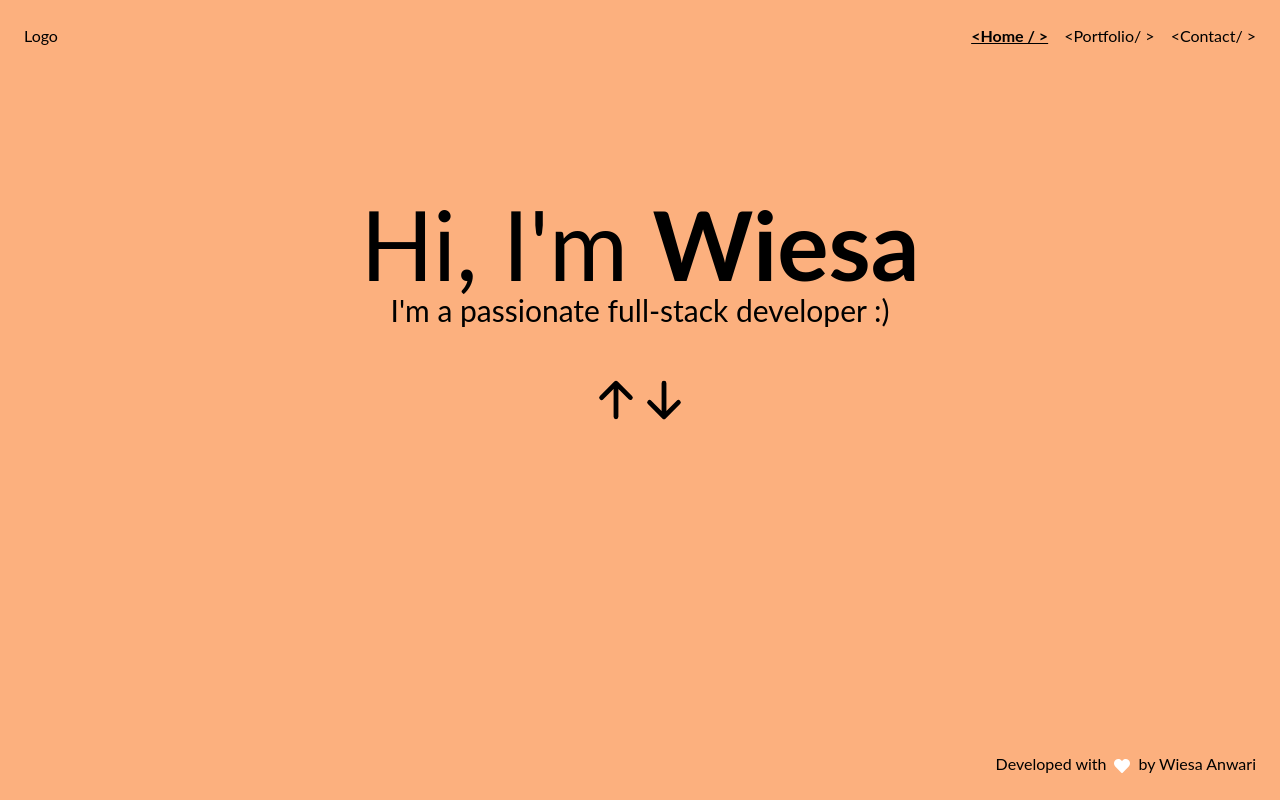
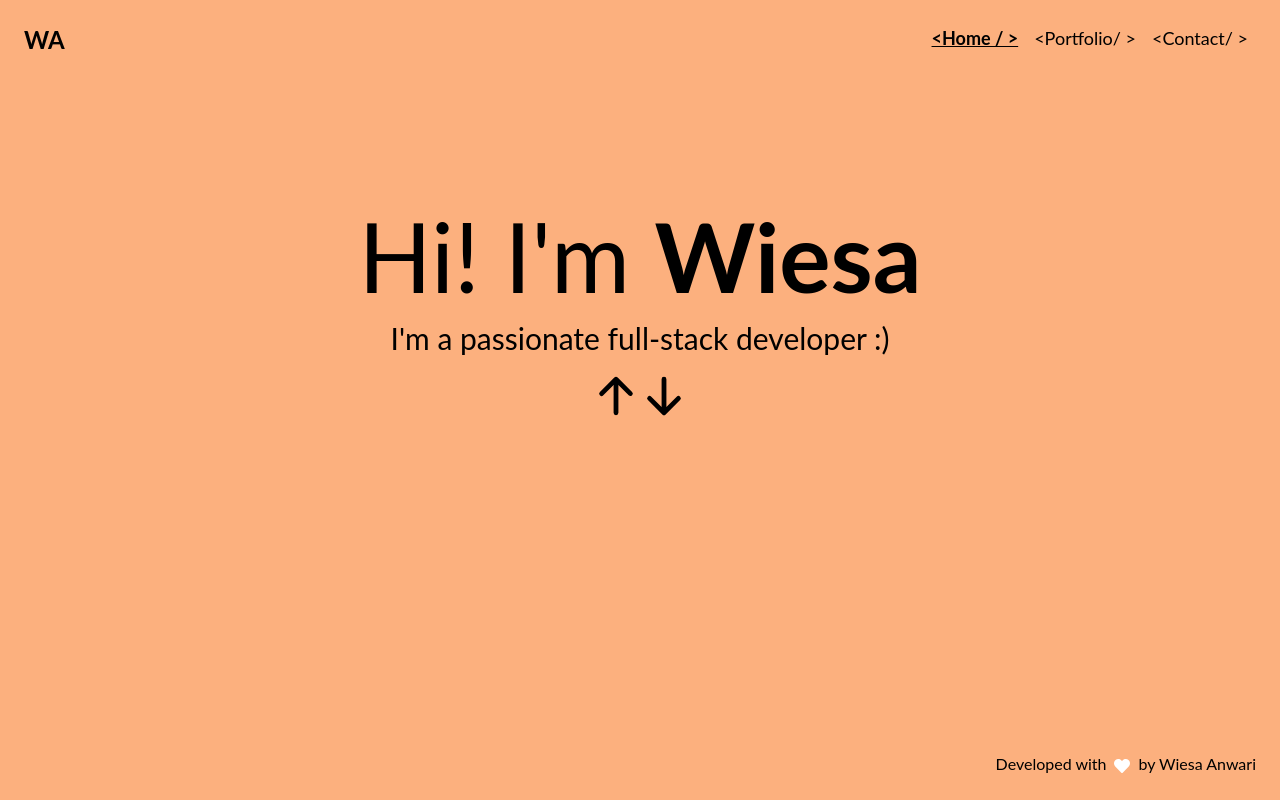
Before and after one commit to wanwari/wanwari.ca, a React (Create React App) app: page / in a window 1280 px wide. Built offline with nearby package versions, Linux system fonts and the light colour scheme.

Commit message:
style: minor padding & text changes

```diff
--- a/src/components/Header.tsx
+++ b/src/components/Header.tsx
@@ -7,11 +7,13 @@ interface HeaderProps {
 const Header = ({ active }: HeaderProps) => {
 	return (
 		<div className="flex justify-between">
-			<div className="p-6">Logo</div>
-			<div className="p-6">
+			<div className="p-6 text-2xl font-bold">
+				<Link to="/">WA</Link>
+			</div>
+			<div className="p-6 text-lg">
 				<Link
 					to="/"
-					className={`pl-4 ${
+					className={`mx-2 hover:text-white ${
 						active === "home" ? "font-bold underline" : ""
 					}`}
 				>
@@ -19,7 +21,7 @@ const Header = ({ active }: HeaderProps) => {
 				</Link>
 				<Link
 					to="/portfolio"
-					className={`pl-4 ${
+					className={`mx-2 hover:text-white ${
 						active === "portfolio" ? "font-bold underline" : ""
 					}`}
 				>
@@ -27,7 +29,7 @@ const Header = ({ active }: HeaderProps) => {
 				</Link>
 				<Link
 					to="/contact"
-					className={`pl-4 ${
+					className={`mx-2 hover:text-white ${
 						active === "contact" ? "font-bold underline" : ""
 					}`}
 				>
--- a/src/components/animated/DropText.tsx
+++ b/src/components/animated/DropText.tsx
@@ -8,8 +8,8 @@ const DropText = () => {
 
 	return (
 		<div>
-			<animated.div style={animationProps} className="text-8xl">
-				Hi, I'm <span className="font-bold">Wiesa</span>
+			<animated.div style={animationProps} className="text-8xl mb-4">
+				Hi! I'm <span className="font-bold">Wiesa</span>
 			</animated.div>
 		</div>
 	);
--- a/src/components/animated/TypeText.tsx
+++ b/src/components/animated/TypeText.tsx
@@ -19,7 +19,7 @@ const TypeText = () => {
 		}, delay);
 	}, [typeText, text, delay]);
 
-	return <div className="text-3xl">{textBar}</div>;
+	return <div className="text-3xl h-1">{textBar}</div>;
 };
 
 export default TypeText;
```
